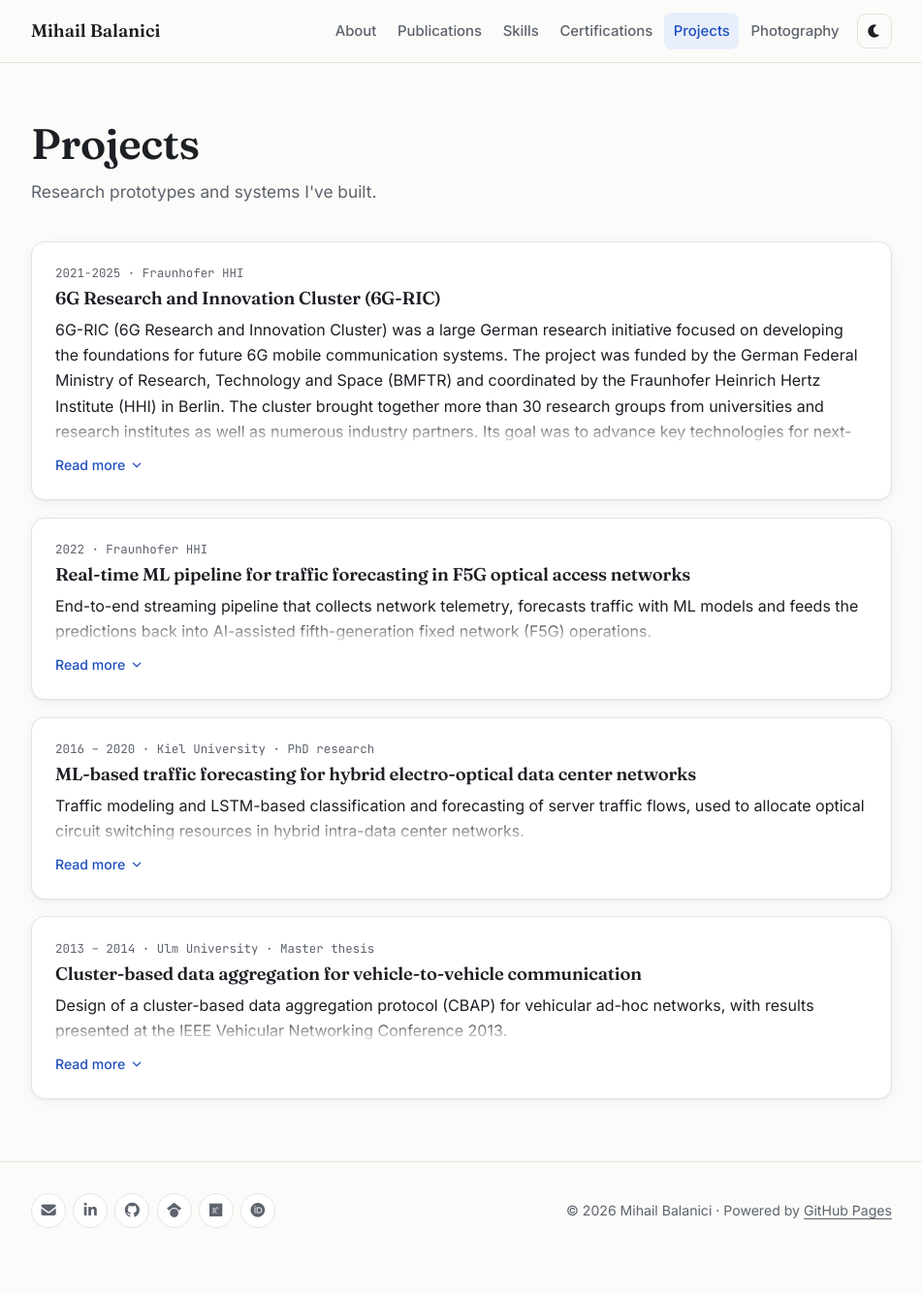
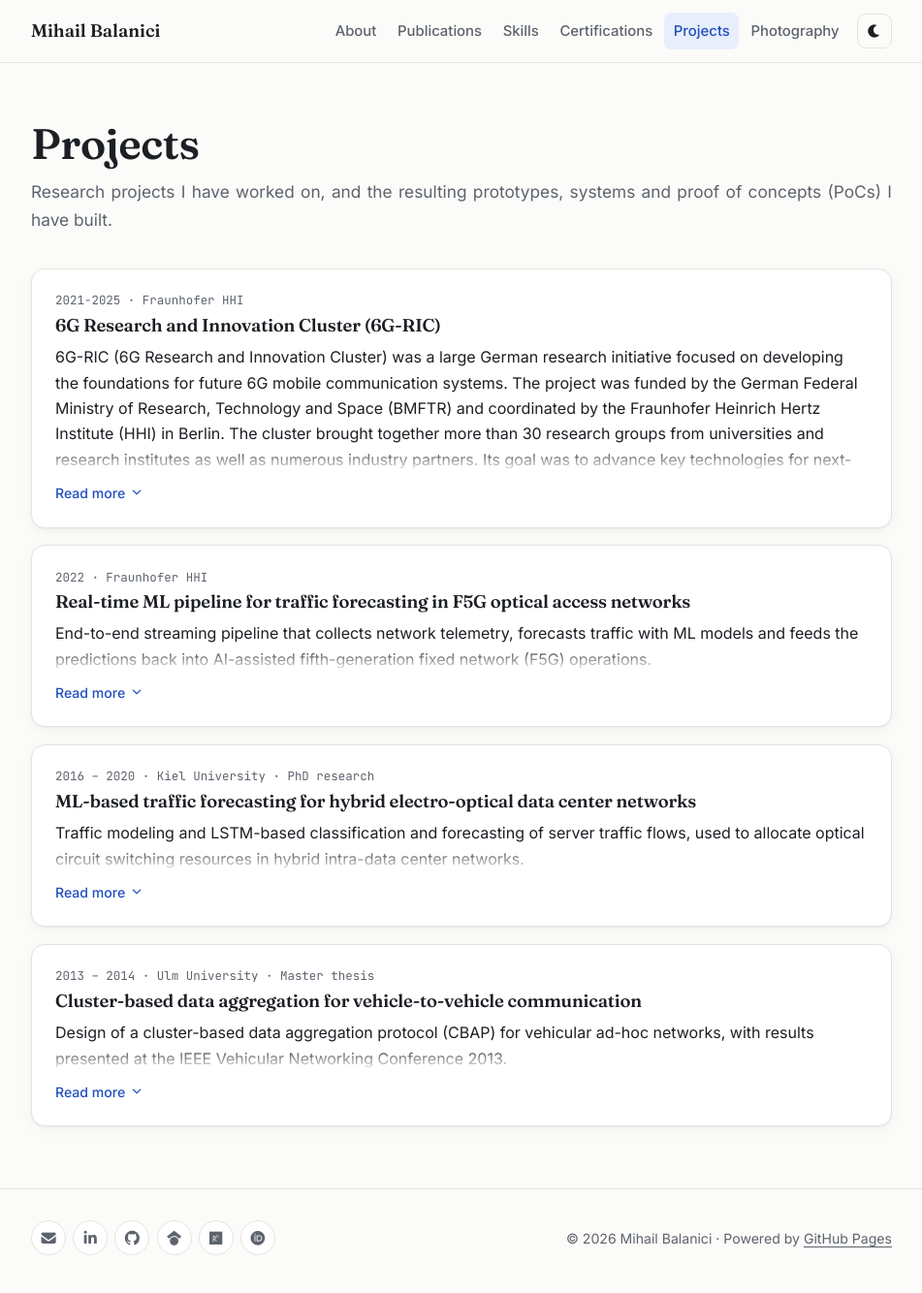
Before and after one commit to mihailbalanici/mihailbalanici.github.io, a Jekyll site: the page built from projects.html, in a window 1280 px wide and 1335 px high. Shown: the whole window at 97% size, without its empty margins (164-1115 px from the left). Built offline with Jekyll 4.4.1, drawn with Linux system fonts in a browser that asks for light colours.

Commit message:
Update projects.html

```diff
--- a/projects.html
+++ b/projects.html
@@ -2,7 +2,7 @@
 layout: page
 title: Projects
 permalink: /projects/
-lead: Research prototypes and systems I've built.
+lead: Research projects I have worked on, and the resulting prototypes, systems and proof of concepts (PoCs) I have built.
 ---
 <div class="cards projects-grid">
   {% for p in site.data.projects %}
```
